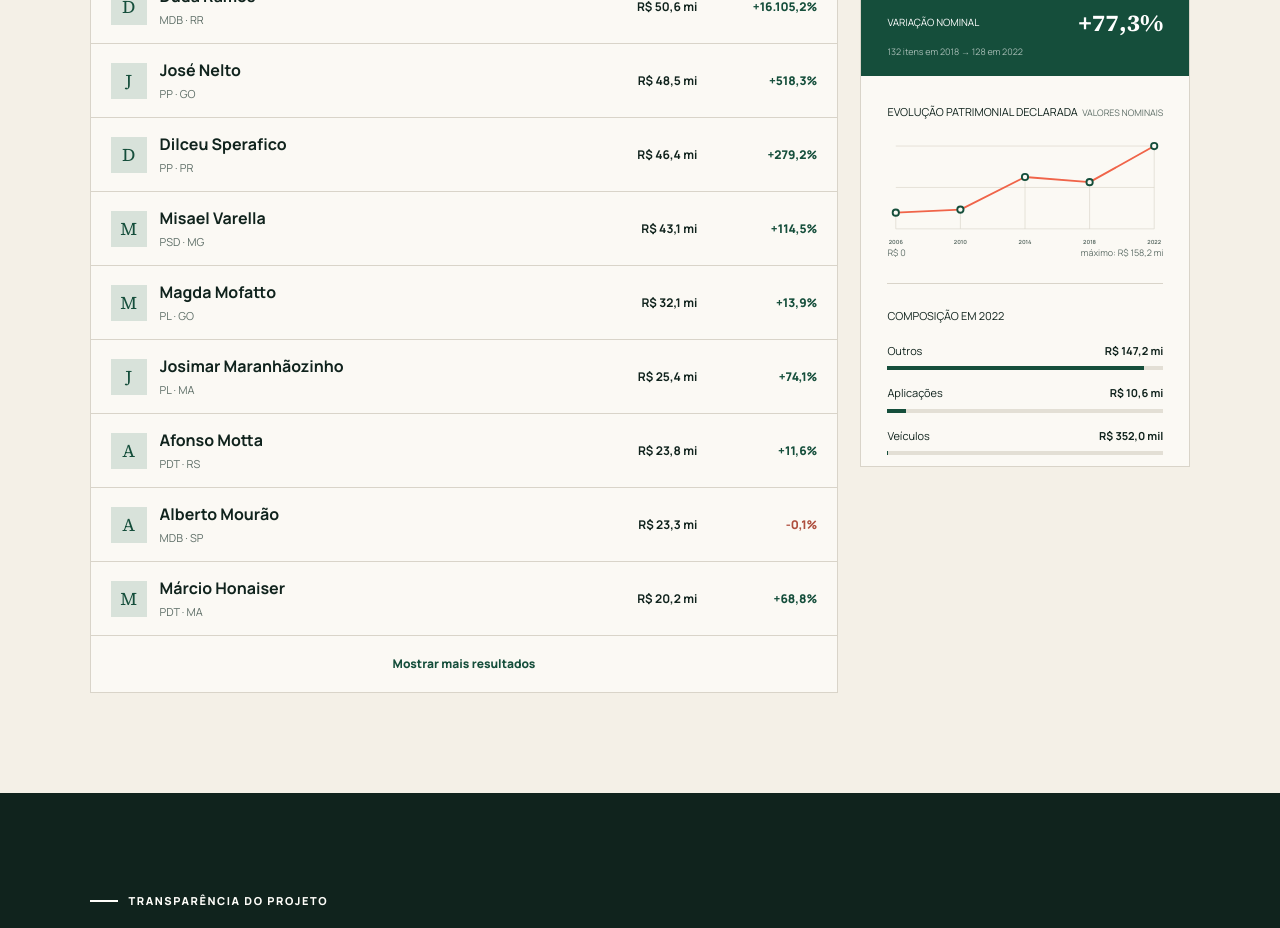
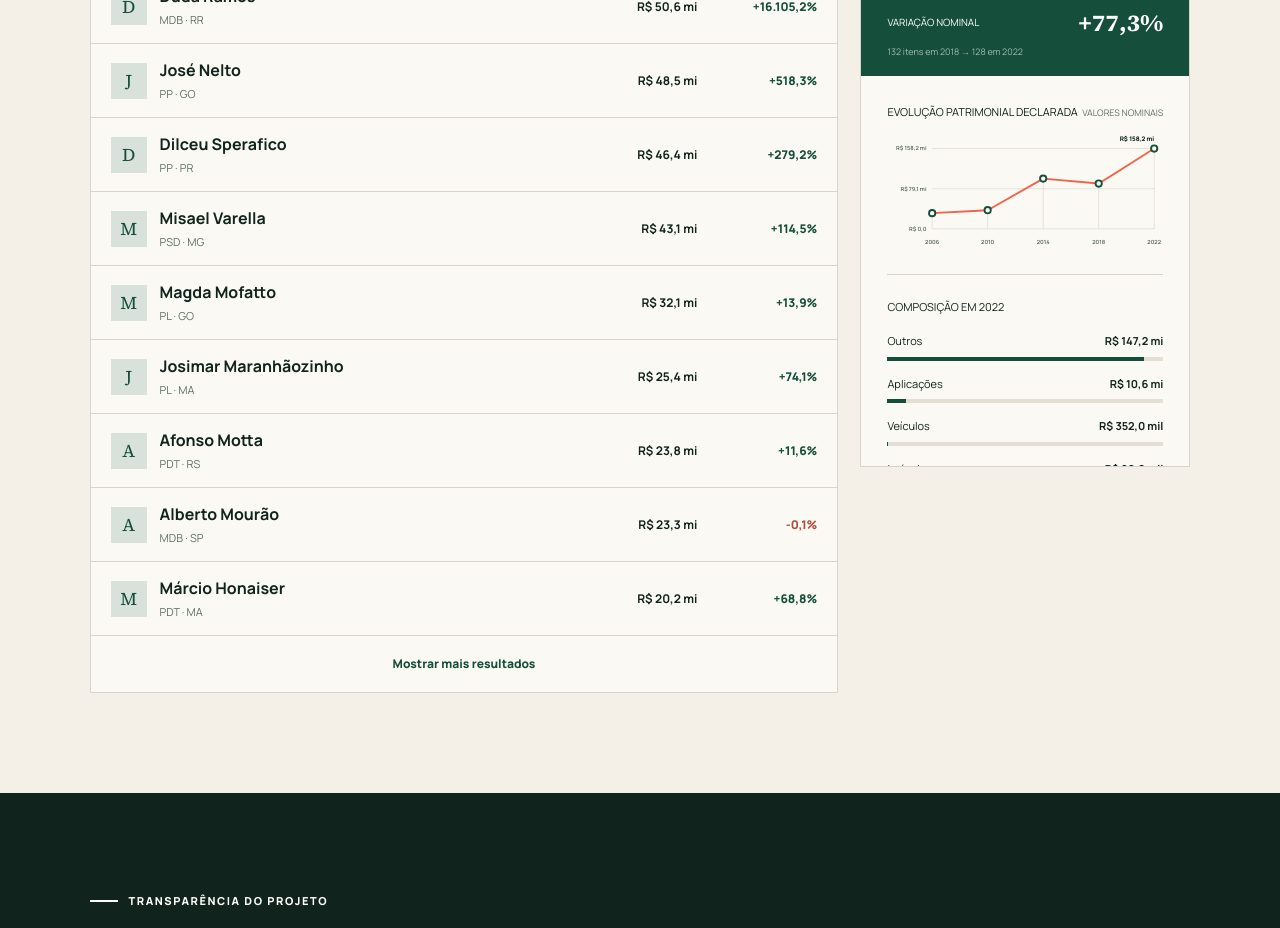
Before and after one commit to araujovito/raio-x-patrimonial, a Next.js app: page / in a window 1280 px wide. Shown: the part 1500-2428 px from the top of the page. Built offline with nearby package versions, Linux system fonts and the light colour scheme.

Commit message:
Melhora leitura do gráfico patrimonial

```diff
--- a/app/Dashboard.tsx
+++ b/app/Dashboard.tsx
@@ -1,6 +1,6 @@
 "use client";
 
-import { useMemo, useState } from "react";
+import { useEffect, useMemo, useRef, useState } from "react";
 
 type Categories = Record<string, number>;
 
@@ -117,7 +117,7 @@ function AssetHistoryChart({
 
   const width = 440;
   const height = 190;
-  const padding = { top: 24, right: 14, bottom: 34, left: 14 };
+  const padding = { top: 28, right: 14, bottom: 34, left: 72 };
   const plotWidth = width - padding.left - padding.right;
   const plotHeight = height - padding.top - padding.bottom;
   const minYear = points[0].year;
@@ -147,19 +147,29 @@ function AssetHistoryChart({
         </desc>
         {[0, 0.5, 1].map((ratio) => {
           const gridY = padding.top + plotHeight * ratio;
+          const gridValue = maxValue * (1 - ratio);
           return (
+            <g key={ratio}>
               <line
                 className="chart-grid-line"
                 x1={padding.left}
                 x2={width - padding.right}
                 y1={gridY}
                 y2={gridY}
-              key={ratio}
               />
+              <text
+                className="chart-axis-value"
+                x={padding.left - 9}
+                y={gridY + 3}
+                textAnchor="end"
+              >
+                {compactMoney.format(gridValue)}
+              </text>
+            </g>
           );
         })}
         <polyline className="chart-line" points={line} />
-        {points.map((point) => (
+        {points.map((point, index) => (
           <g key={point.year}>
             <line
               className="chart-guide"
@@ -186,13 +196,19 @@ function AssetHistoryChart({
             >
               {point.year}
             </text>
+            {index === points.length - 1 && (
+              <text
+                className="chart-latest-value"
+                x={x(point.year)}
+                y={Math.max(y(point.value) - 12, 13)}
+                textAnchor="end"
+              >
+                {compactMoney.format(point.value)}
+              </text>
+            )}
           </g>
         ))}
       </svg>
-      <div className="chart-range" aria-hidden="true">
-        <span>R$ 0</span>
-        <span>máximo: {compactMoney.format(maxValue)}</span>
-      </div>
     </div>
   );
 }
@@ -204,6 +220,7 @@ export default function Dashboard({ deputies }: { deputies: Deputy[] }) {
   const [sortMode, setSortMode] = useState<SortMode>("value");
   const [onlyComparable, setOnlyComparable] = useState(false);
   const [visible, setVisible] = useState(12);
+  const profileRef = useRef<HTMLElement>(null);
 
   const ranked = useMemo(
     () => [...deputies].sort((a, b) => b.value2022 - a.value2022),
@@ -212,6 +229,10 @@ export default function Dashboard({ deputies }: { deputies: Deputy[] }) {
   const [selectedId, setSelectedId] = useState(ranked[0].id);
   const selected =
     deputies.find((deputy) => deputy.id === selectedId) ?? ranked[0];
+
+  useEffect(() => {
+    profileRef.current?.scrollTo({ top: 0 });
+  }, [selectedId]);
 
   const states = useMemo(
     () => [...new Set(deputies.map((deputy) => deputy.uf))].sort(),
@@ -482,7 +503,11 @@ export default function Dashboard({ deputies }: { deputies: Deputy[] }) {
             )}
           </div>
 
-          <aside className="profile-card" aria-live="polite">
+          <aside
+            className="profile-card"
+            aria-live="polite"
+            ref={profileRef}
+          >
             <div className="profile-header">
               <div className="profile-avatar" aria-hidden="true">
                 {selected.name.charAt(0)}
--- a/app/globals.css
+++ b/app/globals.css
@@ -712,12 +712,16 @@ a {
   font-weight: 700;
 }
 
-.chart-range {
-  color: var(--muted);
-  display: flex;
+.chart-axis-value {
+  fill: var(--muted);
   font-size: 9px;
-  justify-content: space-between;
-  margin-top: -4px;
+  font-weight: 700;
+}
+
+.chart-latest-value {
+  fill: var(--ink);
+  font-size: 10px;
+  font-weight: 800;
 }
 
 .chart-empty {
```
Lines whose indentation alone changed are shown as unchanged.
